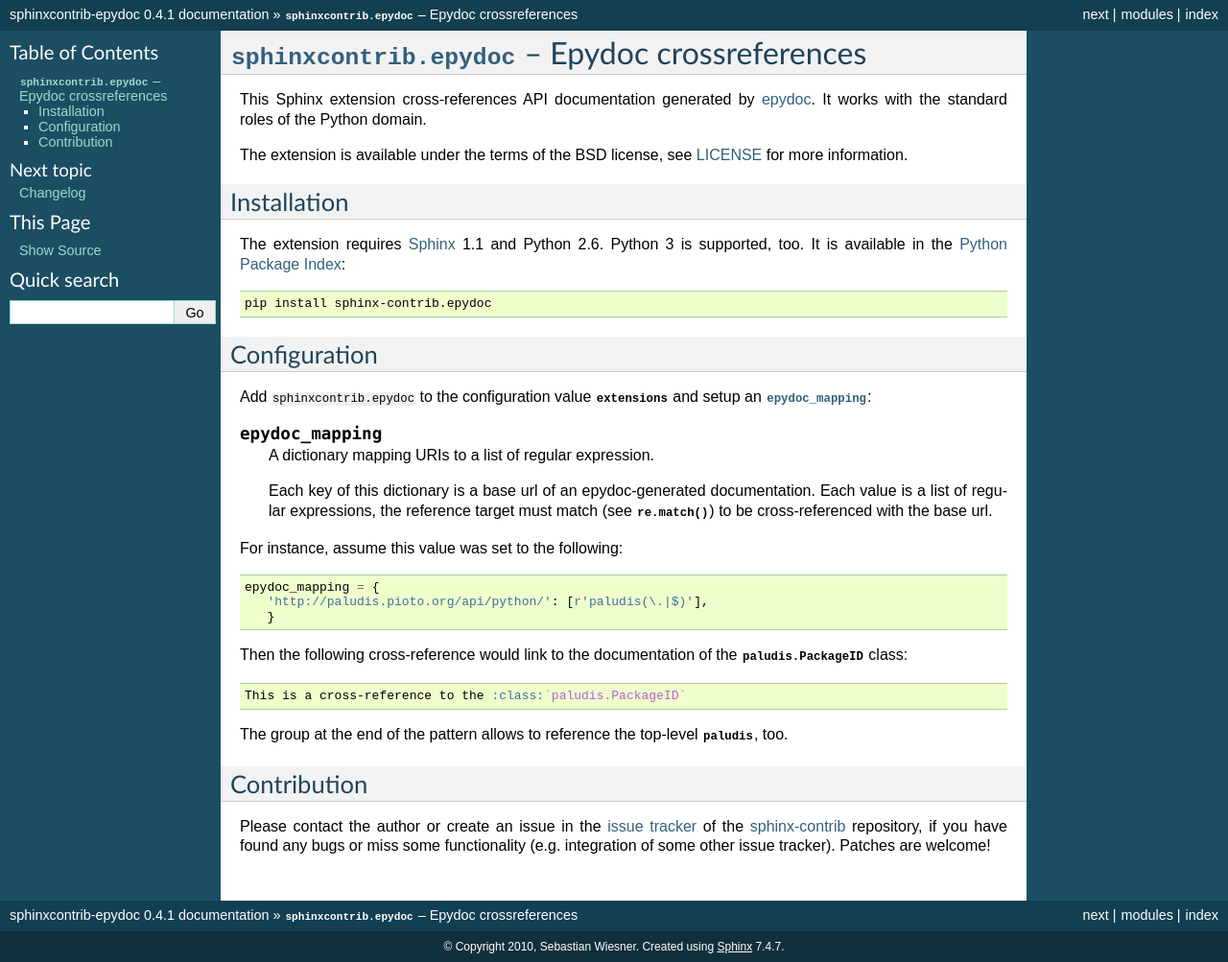
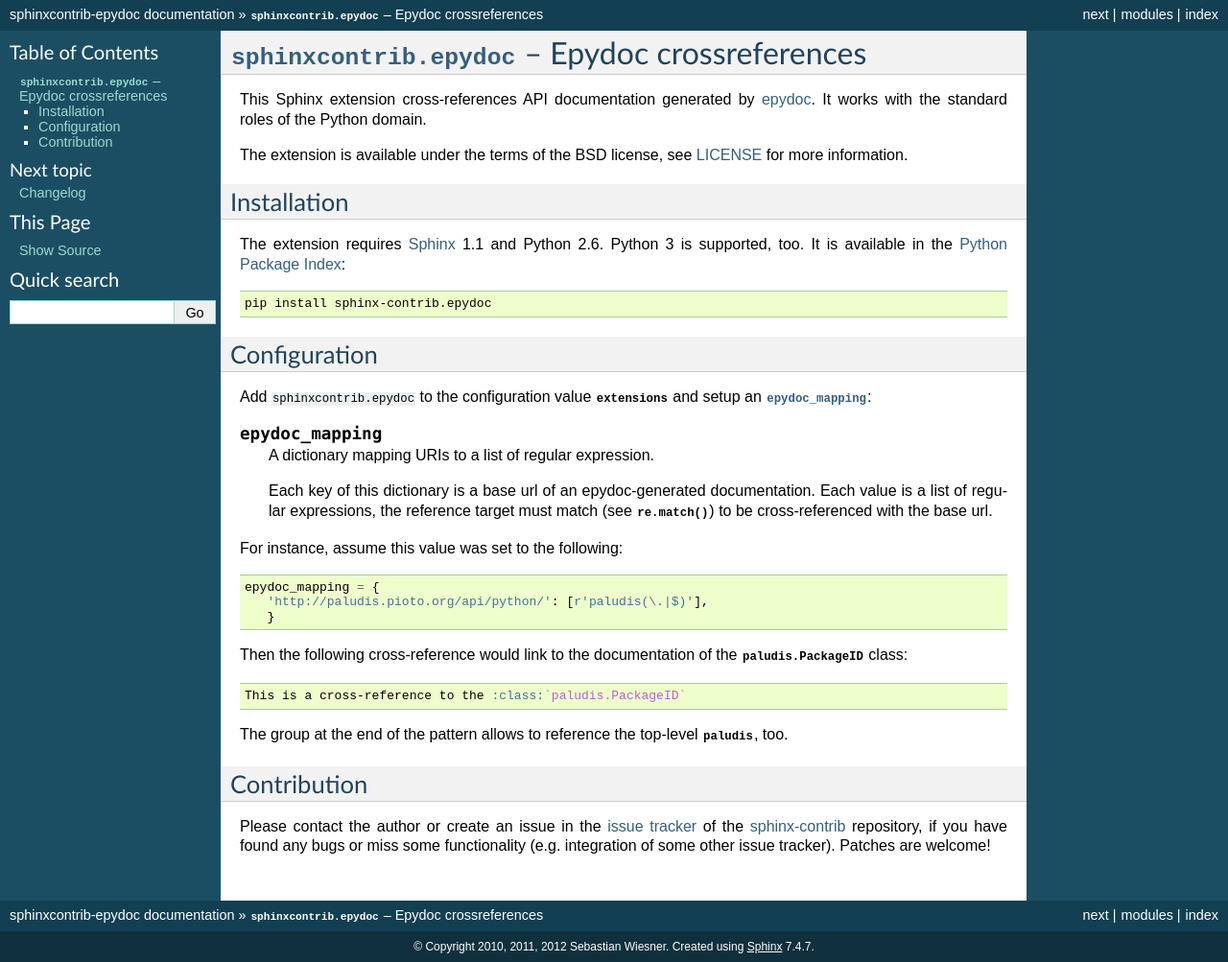
Before and after one commit to clod6677/sphinxcontrib-epydoc, a Sphinx documentation site: the page built from doc/index.rst, in a window 1280 px wide. Shown: the whole page at 96% size. Built offline with Sphinx 7.4.7, drawn with Linux system fonts in a browser that asks for light colours; the version number could not be read and is left out.

Commit message:
Update copyright and version in docs

```diff
--- a/doc/conf.py
+++ b/doc/conf.py
@@ -23,12 +23,8 @@
 # ARISING IN ANY WAY OUT OF THE USE OF THIS SOFTWARE, EVEN IF ADVISED OF THE
 # POSSIBILITY OF SUCH DAMAGE.
 
-import sys
-import os
 
-doc_directory = os.path.dirname(os.path.abspath(__file__))
-sys.path.append(os.path.normpath(
-    os.path.join(doc_directory, os.pardir, 'sphinxcontrib')))
+from sphinxcontrib import epydoc
 
 needs_sphinx = '1.0'
 
@@ -38,9 +34,9 @@ source_suffix = '.rst'
 master_doc = 'index'
 
 project = u'sphinxcontrib-epydoc'
-copyright = u'2010, Sebastian Wiesner'
-version = '0.4'
-release = '0.4.1'
+copyright = u'2010, 2011, 2012 Sebastian Wiesner'
+version = '.'.join(issuetracker.__version__.split('.')[:2])
+release = issuetracker.__version__
 
 exclude_patterns = ['_build/*']
 
```
